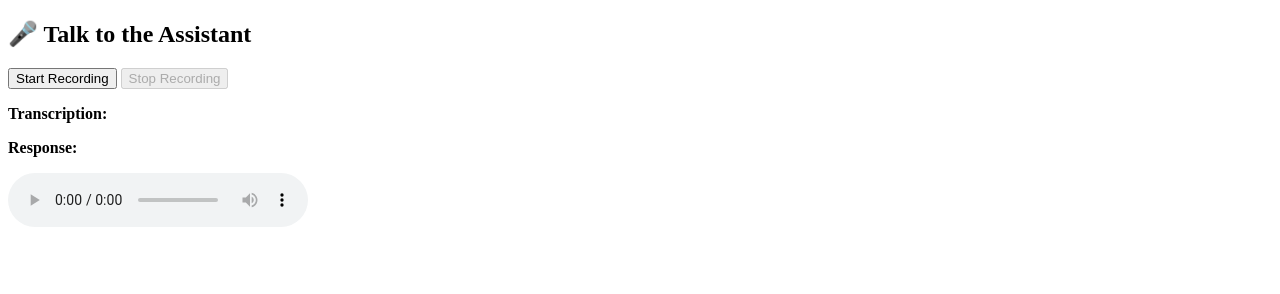
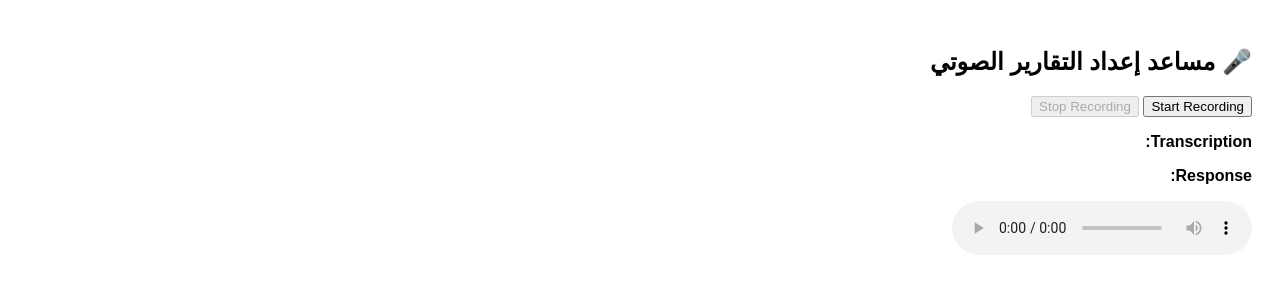
Before and after one commit to Rashidlovew/voice-report-assistant, a plain HTML site: page static/index.html in a window 1280 px wide. Drawn offline with Linux system fonts and the light colour scheme.

Commit message:
Update index.html

```diff
--- a/static/index.html
+++ b/static/index.html
@@ -4,8 +4,9 @@
     <meta charset="UTF-8">
     <title>🎙️ Talk to the Assistant</title>
 </head>
-<body>
-    <h2>🎤 Talk to the Assistant</h2>
+<body style="font-family: sans-serif; direction: rtl; padding: 20px;">
+    <h2>🎤 مساعد إعداد التقارير الصوتي</h2>
+
     <button id="startBtn">Start Recording</button>
     <button id="stopBtn" disabled>Stop Recording</button>
 
@@ -14,6 +15,6 @@
 
     <audio id="audioPlayer" controls></audio>
 
-    <script src="/static/script.js"></script>
+    <script src="static/script.js"></script>
 </body>
 </html>
```
